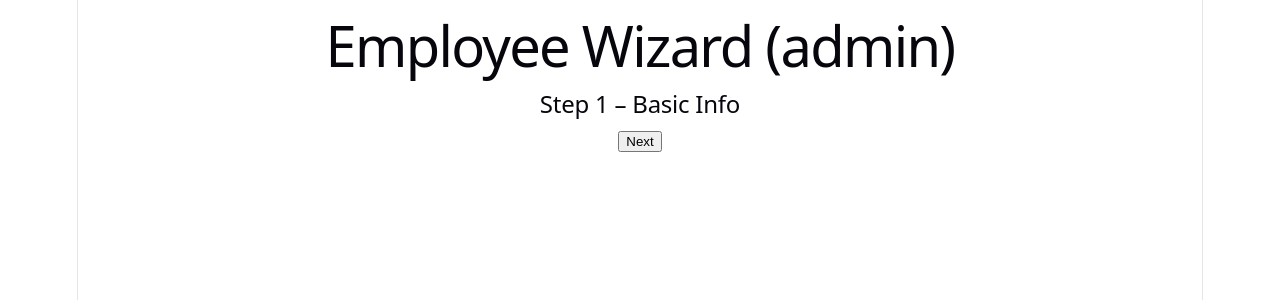
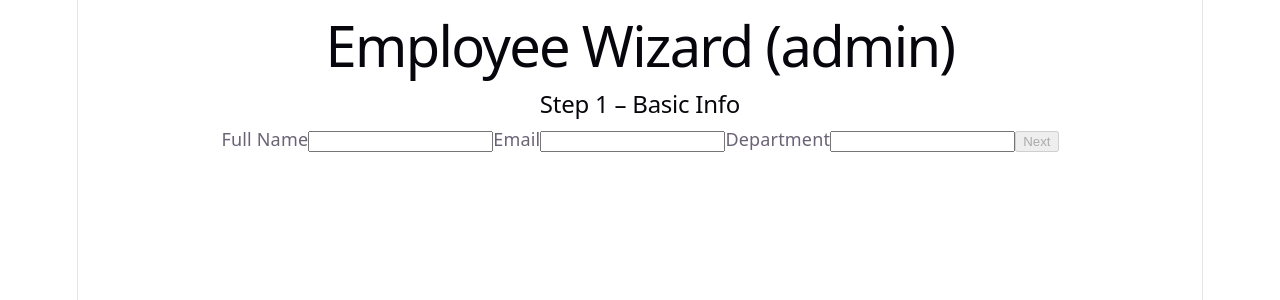
Before and after one commit to arieaditya/employee-wizard-assignment, a React (Vite) app: page /wizard in a window 1280 px wide. Shown: the top 300 px of the page. Built offline with nearby package versions, Linux system fonts and the light colour scheme; the HTML template or start-up script is replaced by a standard one.

Commit message:
feat: add admin basic info step with validation

```diff
--- /dev/null
+++ b/src/components/BasicInfoStep.tsx
@@ -0,0 +1,59 @@
+import type { BasicInfoForm } from "../types/employee";
+
+type Props = {
+  value: BasicInfoForm;
+  onChange: (value: BasicInfoForm) => void;
+  onNext: () => void;
+};
+
+const BasicInfoStep = ({ value, onChange, onNext }: Props) => {
+  const isValid =
+    value.fullName.trim().length > 0 &&
+    value.email.trim().length > 0 &&
+    value.department.trim().length > 0;
+
+  const handleChange =
+    (field: keyof BasicInfoForm) =>
+    (e: React.ChangeEvent<HTMLInputElement>) => {
+      onChange({ ...value, [field]: e.target.value });
+    };
+
+  return (
+    <section>
+      <h2>Step 1 – Basic Info</h2>
+
+      <label>
+        Full Name
+        <input
+          type="text"
+          value={value.fullName}
+          onChange={handleChange("fullName")}
+        />
+      </label>
+
+      <label>
+        Email
+        <input
+          type="email"
+          value={value.email}
+          onChange={handleChange("email")}
+        />
+      </label>
+
+      <label>
+        Department
+        <input
+          type="text"
+          value={value.department}
+          onChange={handleChange("department")}
+        />
+      </label>
+
+      <button onClick={onNext} disabled={!isValid}>
+        Next
+      </button>
+    </section>
+  );
+};
+
+export default BasicInfoStep;
--- a/src/pages/WizardPage.tsx
+++ b/src/pages/WizardPage.tsx
@@ -1,28 +1,38 @@
 import { useState } from "react";
 import { useRole } from "../hooks/useRole";
+import BasicInfoStep from "../components/BasicInfoStep";
+import type { BasicInfoForm } from "../types/employee";
 
 const WizardPage = () => {
   const role = useRole();
   const [step, setStep] = useState<1 | 2>(role === "admin" ? 1 : 2);
 
-  const goNext = () => {
-    if (role === "admin" && step === 1) setStep(2);
+  const [basicInfo, setBasicInfo] = useState<BasicInfoForm>({
+    fullName: "",
+    email: "",
+    department: "",
+  });
+
+  const goNextFromStep1 = () => {
+    if (role === "admin") setStep(2);
   };
 
   return (
     <main>
       <h1>Employee Wizard ({role})</h1>
+
       {role === "admin" && step === 1 && (
-        <section>
-          <h2>Step 1 – Basic Info</h2>
-          {/* BasicInfoStep will go here */}
-          <button onClick={goNext}>Next</button>
-        </section>
+        <BasicInfoStep
+          value={basicInfo}
+          onChange={setBasicInfo}
+          onNext={goNextFromStep1}
+        />
       )}
+
       {step === 2 && (
         <section>
           <h2>Step 2 – Details & Submit</h2>
-          {/* DetailsStep will go here */}
+          {/* DetailsStep will go here soon */}
         </section>
       )}
     </main>
```
